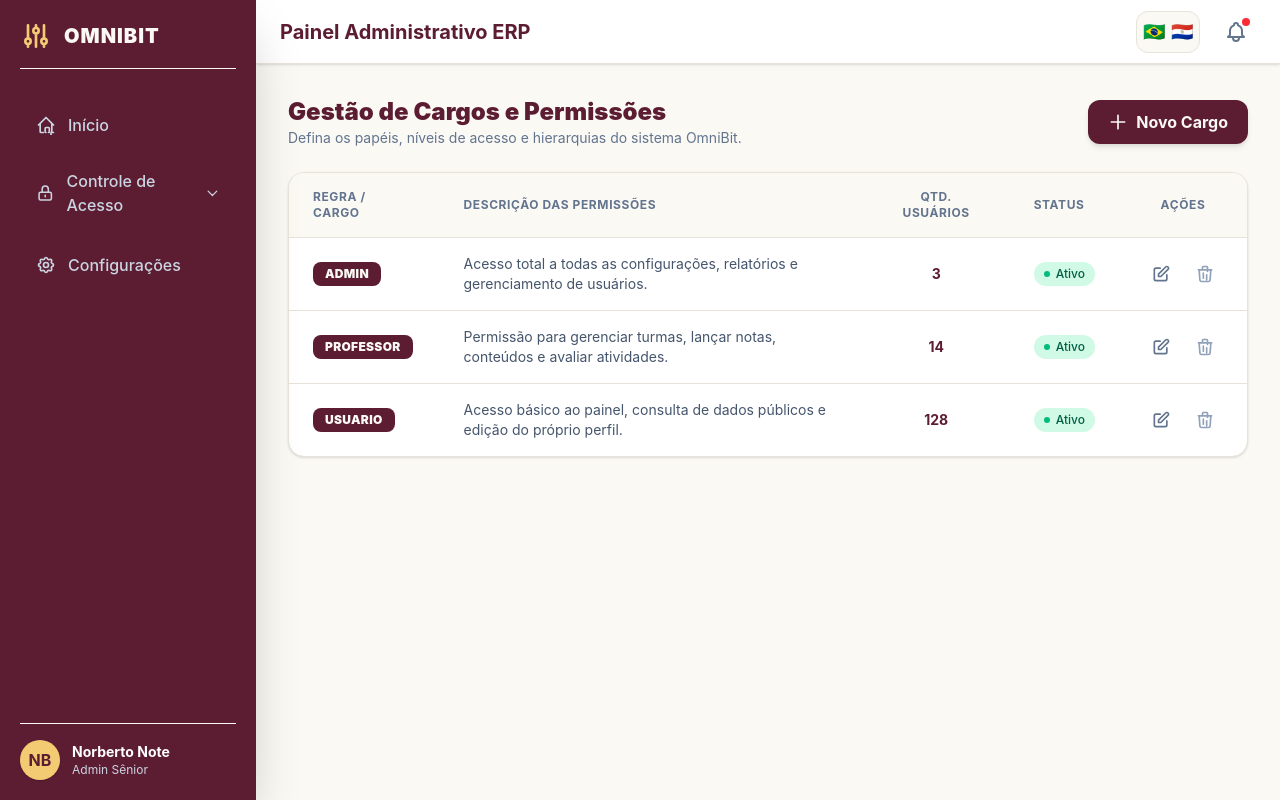
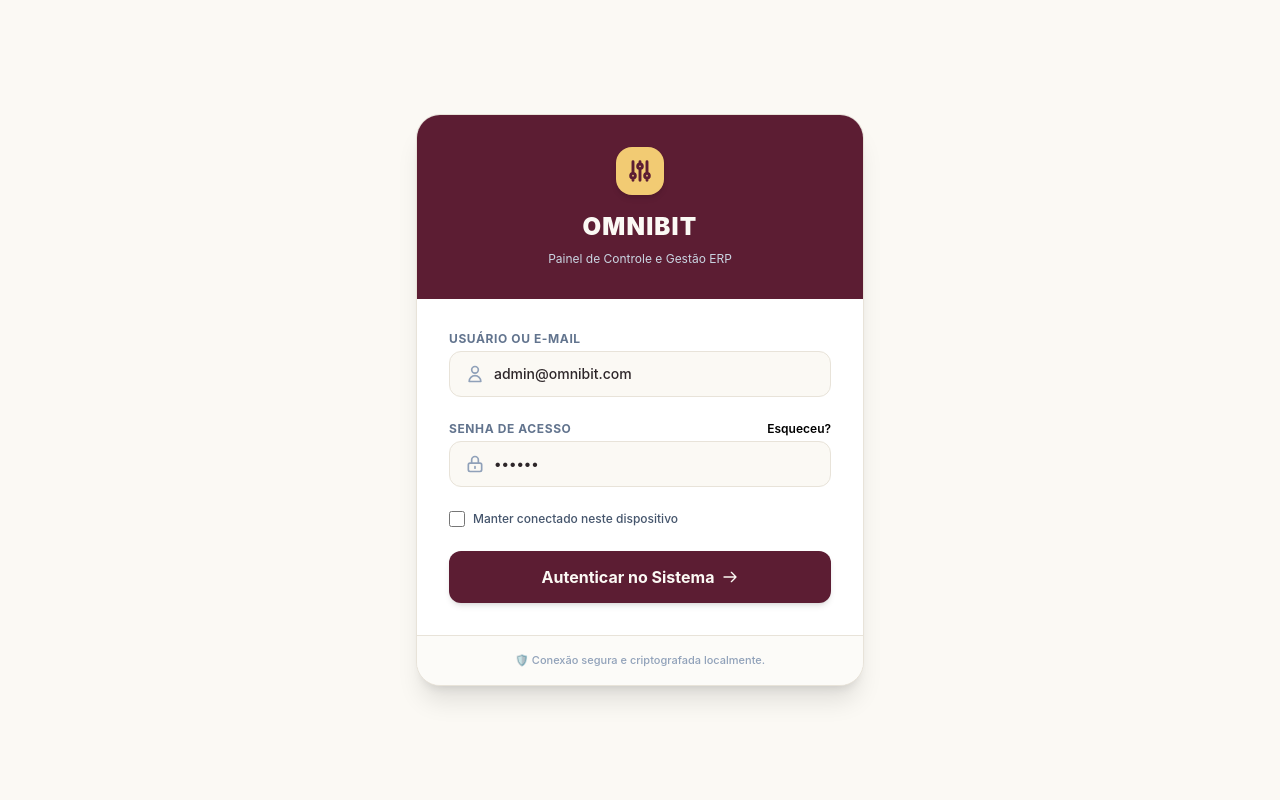
Before and after one commit to ngduran/omnibit_front, a React (Vite) app: page / in a window 1280 px wide. Built offline with nearby package versions, Linux system fonts and the light colour scheme.

Commit message:
Login - Adicionado a tela de login

```diff
--- a/src/App.jsx
+++ b/src/App.jsx
@@ -2,9 +2,16 @@ import React, { useState } from 'react';
 import Sidebar from './components/Sidebar';
 import Topbar from './components/Topbar';
 import Cargos from './pages/Cargos';
+import Login from './pages/Login';
 
 export default function App() {
+  const [isAuthenticated, setIsAuthenticated] = useState(false);
   const [isMobileMenuOpen, setIsMobileMenuOpen] = useState(false);
+
+  // Se o usuário não passou pela portaria, exibe apenas a tela de Login
+  if (!isAuthenticated) {
+    return <Login onLogin={() => setIsAuthenticated(true)} />;
+  }
 
   return (
     <div className="min-h-screen bg-pastoral-bg-soft text-pastoral-text-dark flex font-sans antialiased">
--- /dev/null
+++ b/src/pages/Login.jsx
@@ -0,0 +1,122 @@
+import React, { useState } from 'react';
+
+export default function Login({ onLogin }) {
+  const [usuario, setUsuario] = useState('admin@omnibit.com');
+  const [senha, setSenha] = useState('123456');
+  const [carregando, setCarregando] = useState(false);
+
+  const handleSubmit = (e) => {
+    e.preventDefault();
+    setCarregando(true);
+
+    // Simula uma piscada de meio segundo de rede/API do backend Java
+    setTimeout(() => {
+      setCarregando(false);
+      onLogin(); // Avisa o App.jsx que o usuário passou!
+    }, 600);
+  };
+
+  return (
+    <div className="min-h-screen bg-pastoral-bg-soft flex items-center justify-center p-4 font-sans antialiased">
+      <div className="max-w-md w-full bg-pastoral-card-bg rounded-3xl shadow-xl border border-pastoral-border overflow-hidden transition-all">
+
+        {/* Banner Superior com a Identidade da Marca */}
+        <div className="bg-pastoral-primary p-8 text-center text-pastoral-bg-soft flex flex-col items-center gap-2">
+          <div className="w-12 h-12 bg-pastoral-accent rounded-2xl flex items-center justify-center text-pastoral-primary shadow-md">
+            <svg className="w-7 h-7" fill="none" stroke="currentColor" viewBox="0 0 24 24">
+              <path strokeLinecap="round" strokeLinejoin="round" strokeWidth="2.5" d="M12 6V4m0 2a2 2 0 100 4m0-4a2 2 0 110 4m-6 8a2 2 0 100-4m0 4a2 2 0 110-4m0 4v2m0-6V4m6 6v10m6-2a2 2 0 100-4m0 4a2 2 0 110-4m0 4v2m0-6V4"></path>
+            </svg>
+          </div>
+          <h1 className="text-2xl font-black tracking-wider uppercase mt-2">OmniBit</h1>
+          <p className="text-xs text-slate-300">Painel de Controle e Gestão ERP</p>
+        </div>
+
+        {/* Formulário de Login */}
+        <form onSubmit={handleSubmit} className="p-8 space-y-6">
+          <div className="space-y-1">
+            <label className="text-xs font-bold uppercase tracking-wider text-slate-500 block">
+              Usuário ou E-mail
+            </label>
+            <div className="relative">
+              <span className="absolute inset-y-0 left-0 flex items-center pl-4 text-slate-400">
+                <svg className="w-5 h-5" fill="none" stroke="currentColor" viewBox="0 0 24 24">
+                  <path strokeLinecap="round" strokeLinejoin="round" strokeWidth="2" d="M16 7a4 4 0 11-8 0 4 4 0 018 0zM12 14a7 7 0 00-7 7h14a7 7 0 00-7-7z"></path>
+                </svg>
+              </span>
+              <input
+                type="text"
+                required
+                value={usuario}
+                onChange={(e) => setUsuario(e.target.value)}
+                className="w-full pl-11 pr-4 py-3 bg-pastoral-bg-soft border border-pastoral-border rounded-xl text-pastoral-text-dark focus:outline-none focus:border-pastoral-primary-light focus:ring-2 focus:ring-pastoral-primary-light/20 transition-all text-sm font-medium"
+                placeholder="seu@email.com"
+              />
+            </div>
+          </div>
+
+          <div className="space-y-1">
+            <div className="flex items-center justify-between">
+              <label className="text-xs font-bold uppercase tracking-wider text-slate-500 block">
+                Senha de Acesso
+              </label>
+              <a href="#recuperar" className="text-xs text-pastoral-primary-light font-semibold hover:underline">
+                Esqueceu?
+              </a>
+            </div>
+            <div className="relative">
+              <span className="absolute inset-y-0 left-0 flex items-center pl-4 text-slate-400">
+                <svg className="w-5 h-5" fill="none" stroke="currentColor" viewBox="0 0 24 24">
+                  <path strokeLinecap="round" strokeLinejoin="round" strokeWidth="2" d="M12 15v2m-6 4h12a2 2 0 002-2v-6a2 2 0 00-2-2H6a2 2 0 00-2 2v6a2 2 0 002 2zm10-10V7a4 4 0 00-8 0v4h8z"></path>
+                </svg>
+              </span>
+              <input
+                type="password"
+                required
+                value={senha}
+                onChange={(e) => setSenha(e.target.value)}
+                className="w-full pl-11 pr-4 py-3 bg-pastoral-bg-soft border border-pastoral-border rounded-xl text-pastoral-text-dark focus:outline-none focus:border-pastoral-primary-light focus:ring-2 focus:ring-pastoral-primary-light/20 transition-all text-sm font-medium"
+                placeholder="••••••••"
+              />
+            </div>
+          </div>
+
+          {/* Manter Conectado */}
+          <div className="flex items-center">
+            <input
+              id="lembrar"
+              type="checkbox"
+              className="w-4 h-4 rounded border-pastoral-border text-pastoral-primary focus:ring-pastoral-primary-light accent-pastoral-primary"
+            />
+            <label htmlFor="lembrar" className="ml-2 text-xs font-medium text-slate-600 select-none cursor-pointer">
+              Manter conectado neste dispositivo
+            </label>
+          </div>
+
+          {/* Botão de Entrar */}
+          <button
+            type="submit"
+            disabled={carregando}
+            className="w-full bg-pastoral-primary text-pastoral-bg-soft py-3.5 rounded-xl font-bold shadow-md hover:opacity-95 active:scale-[0.99] transition-all flex items-center justify-center gap-2 cursor-pointer disabled:opacity-50 disabled:cursor-not-allowed"
+          >
+            {carregando ? (
+              <div className="w-5 h-5 border-2 border-pastoral-bg-soft border-t-transparent rounded-full animate-spin"></div>
+            ) : (
+              <>
+                <span>Autenticar no Sistema</span>
+                <svg className="w-4 h-4" fill="none" stroke="currentColor" viewBox="0 0 24 24">
+                  <path strokeLinecap="round" strokeLinejoin="round" strokeWidth="2" d="M14 5l7 7m0 0l-7 7m7-7H3"></path>
+                </svg>
+              </>
+            )}
+          </button>
+        </form>
+
+        {/* Rodapé de Informação */}
+        <div className="px-8 py-4 bg-pastoral-bg-soft/60 border-t border-pastoral-border text-center">
+          <p className="text-[11px] text-slate-400 font-medium">🛡️ Conexão segura e criptografada localmente.</p>
+        </div>
+
+      </div>
+    </div>
+  );
+}
```
